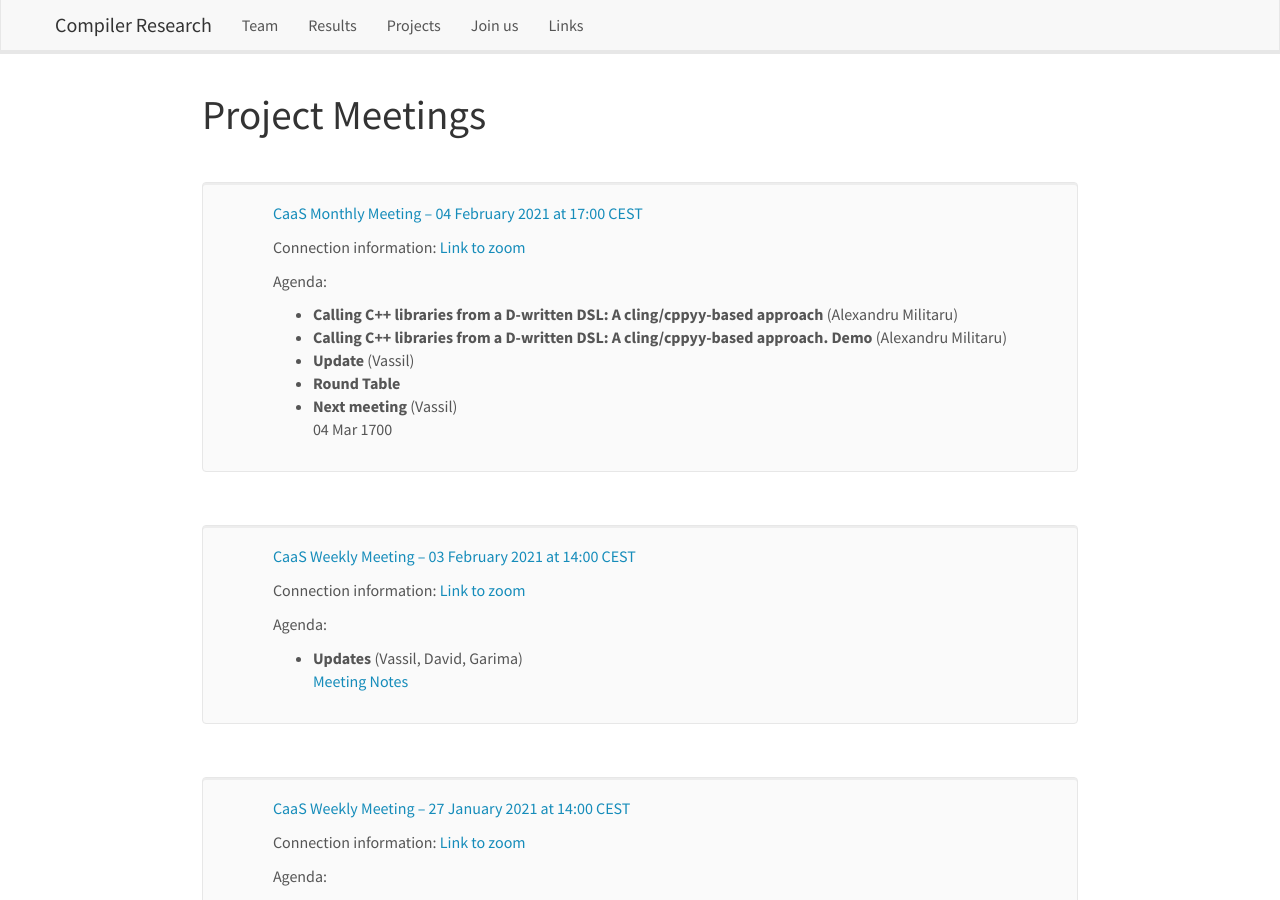
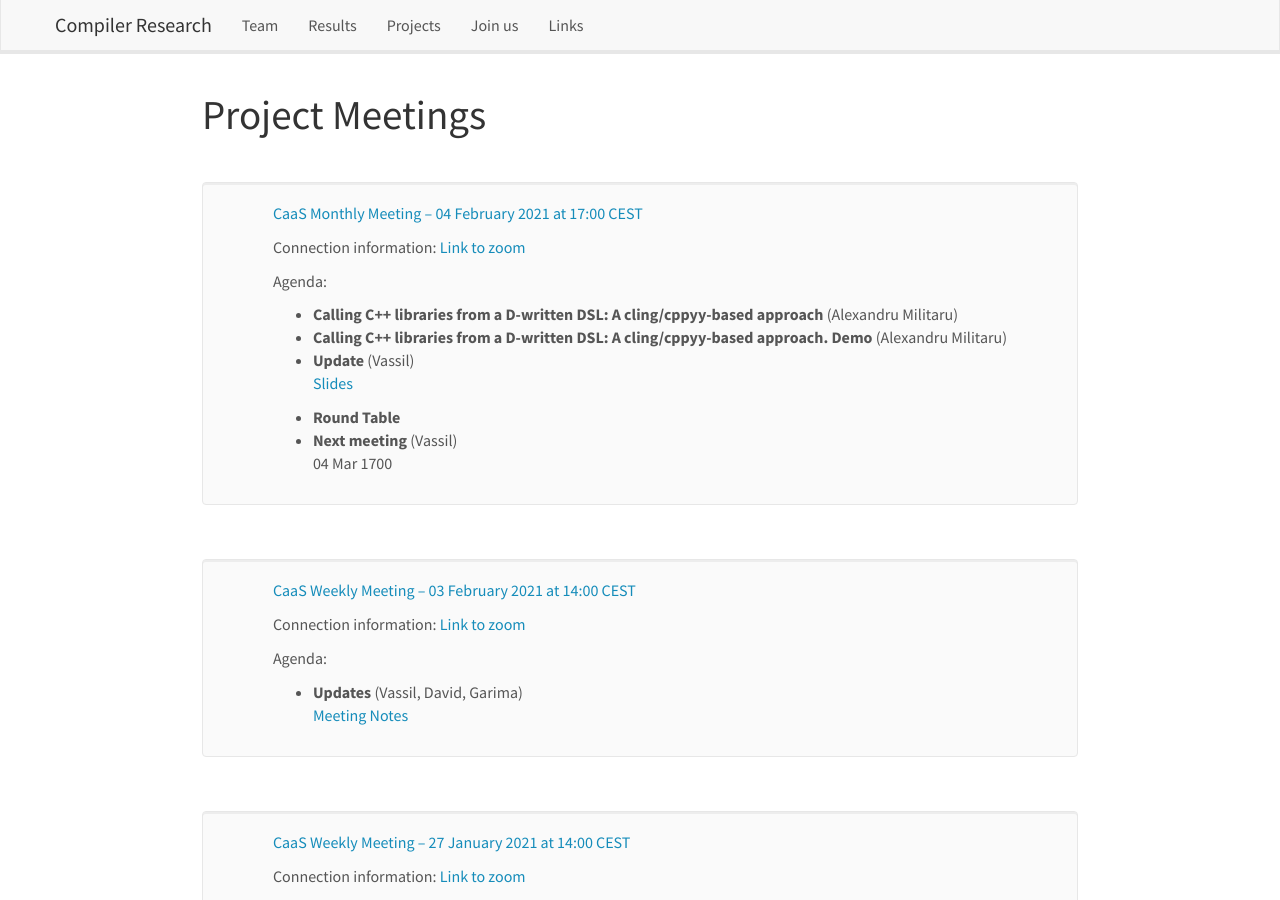
Before and after one commit to vgvassilev/clad, a Jekyll site: the page built from _pages/meetings.md, in a window 1280 px wide and 900 px high. Built offline with Jekyll 4.4.1, drawn with Linux system fonts in a browser that asks for light colours; nearby versions of some CDN libraries.

Commit message:
Add my slides for the meeting.

```diff
--- a/_data/meetinglist.yml
+++ b/_data/meetinglist.yml
@@ -10,6 +10,7 @@
       speaker: Alexandru Militaru
     - title: Update
       speaker: Vassil
+      link: "[Slides](/assets/presentations/CaaS_04_02_2021.pdf)"
     - title: Round Table
     - title: Next meeting
       speaker: Vassil
```
Also changed, not shown: 1 other file.
